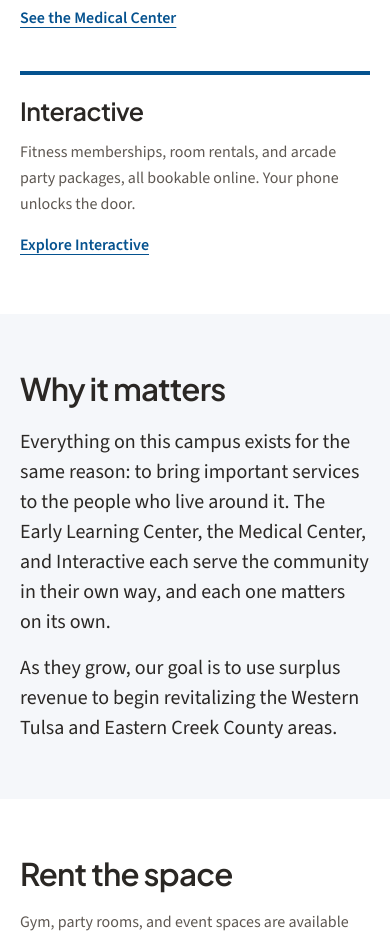
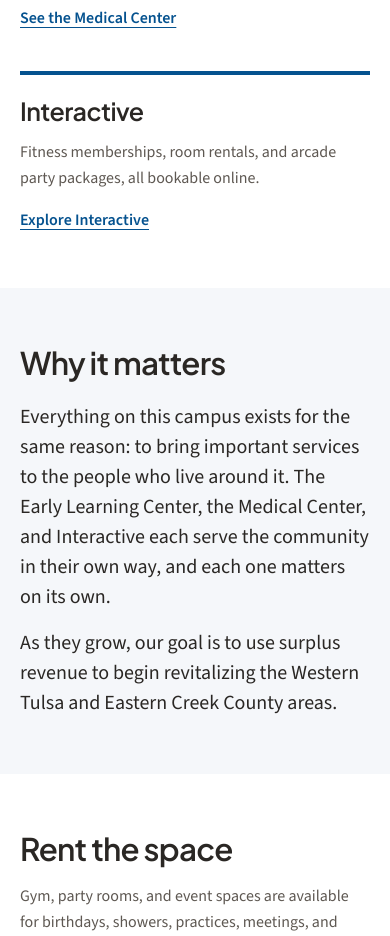
Before and after one commit to FutureXRP/squareone-website, a Next.js app: page / in a window 390 px wide. Shown: the part 1580-2516 px from the top of the page. Built offline with nearby package versions, Linux system fonts and the light colour scheme; no server answers.

Commit message:
Home: drop "Your phone unlocks the door" from the Interactive card
Co-Authored-By: Claude Fable 5.1 <noreply@anthropic.com>
Claude-Session: https://claude.ai/code/session_01Dy1NBE1CDjARVuM4emY1ru

```diff
--- a/app/page.tsx
+++ b/app/page.tsx
@@ -32,7 +32,7 @@ export default function HomePage() {
           />
           <DivisionCard
             title="Interactive"
-            body="Fitness memberships, room rentals, and arcade party packages, all bookable online. Your phone unlocks the door."
+            body="Fitness memberships, room rentals, and arcade party packages, all bookable online."
             linkLabel="Explore Interactive"
             href="/interactive"
           />
```
Also changed, not shown: content/COPY.md (+1 -1 lines), screenshots/home-1280.png, screenshots/home-390.png.
